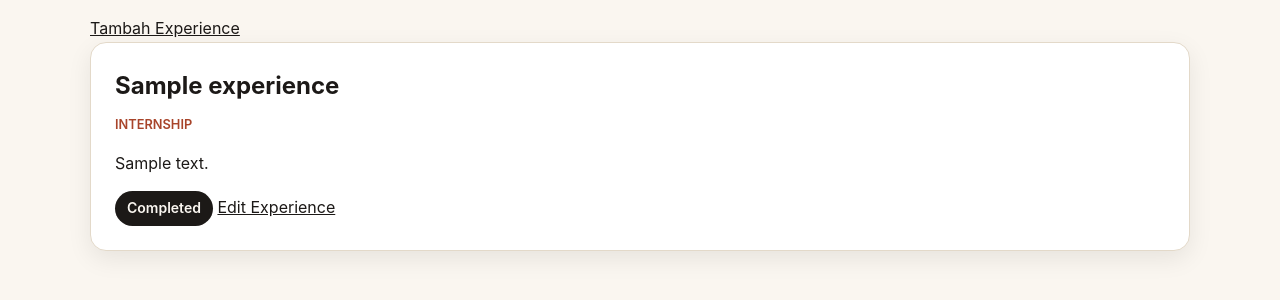
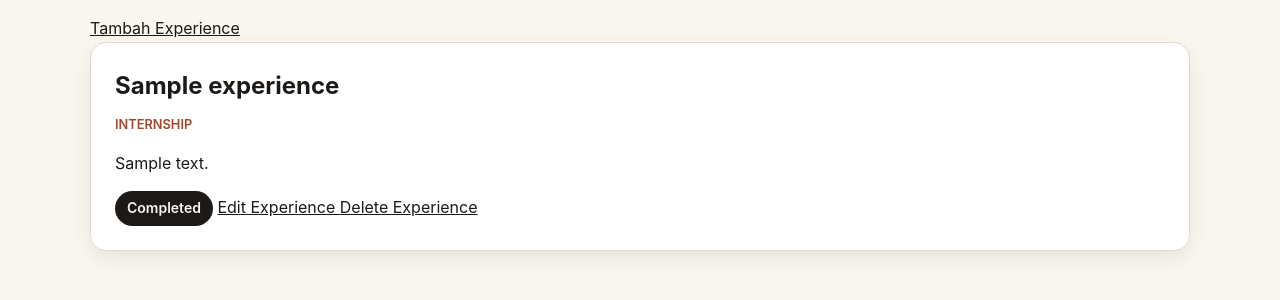
Before and after one commit to kaysansalman-cyber/myportofolio, a Django app: page /experience/ in a window 1280 px wide. Shown: the part 214-514 px from the top of the page. Run offline with Django 5.2, Linux system fonts and the light colour scheme; tables that the repository leaves empty hold one stand-in row (values such as "Sample post").

Commit message:
feat: add experience deletion

```diff
--- a/main/urls.py
+++ b/main/urls.py
@@ -4,6 +4,7 @@ from .views import (
     show_experience,
     create_experience,
     edit_experience,
+    delete_experience,
     show_projects,
     create_project,
     delete_project,
@@ -26,6 +27,11 @@ urlpatterns = [
         edit_experience,
         name="edit_experience"
     ),
+    path(
+    "experience/delete/<uuid:id>/",
+    delete_experience,
+    name="delete_experience"
+    ),
 
     path("projects/", show_projects, name="show_projects"),
     path("projects/create/", create_project, name="create_project"),
--- a/main/views.py
+++ b/main/views.py
@@ -111,3 +111,16 @@ def edit_experience(request, id):
     }
 
     return render(request, "edit_experience.html", context)
+
+def delete_experience(request, id):
+    experience = Experience.objects.get(id=id)
+
+    if request.method == "POST":
+        experience.delete()
+        return redirect("main:show_experience")
+
+    context = {
+        "experience": experience
+    }
+
+    return render(request, "delete_experience.html", context)
--- a/templates/experience.html
+++ b/templates/experience.html
@@ -32,6 +32,8 @@ Experience - Kaysan
                         {{ experience.description }}
                     </p>
 
+                    <div class="experience-actions">
+
                     {% if experience.is_ongoing %}
                         <span class="experience-status">
                             Currently Ongoing
@@ -42,9 +44,21 @@ Experience - Kaysan
                         </span>
                     {% endif %}
 
-                    <a href="{% url 'main:edit_experience' experience.id %}">
+                    <a
+                        href="{% url 'main:edit_experience' experience.id %}"
+                        class="experience-action edit"
+                    >
                         Edit Experience
                     </a>
+
+                    <a
+                        href="{% url 'main:delete_experience' experience.id %}"
+                        class="experience-action delete"
+                    >
+                        Delete Experience
+                    </a>
+
+                </div>
 
                 </article>
 
```
Also changed, not shown: templates/delete_experience.html (added, +48 -0 lines).
